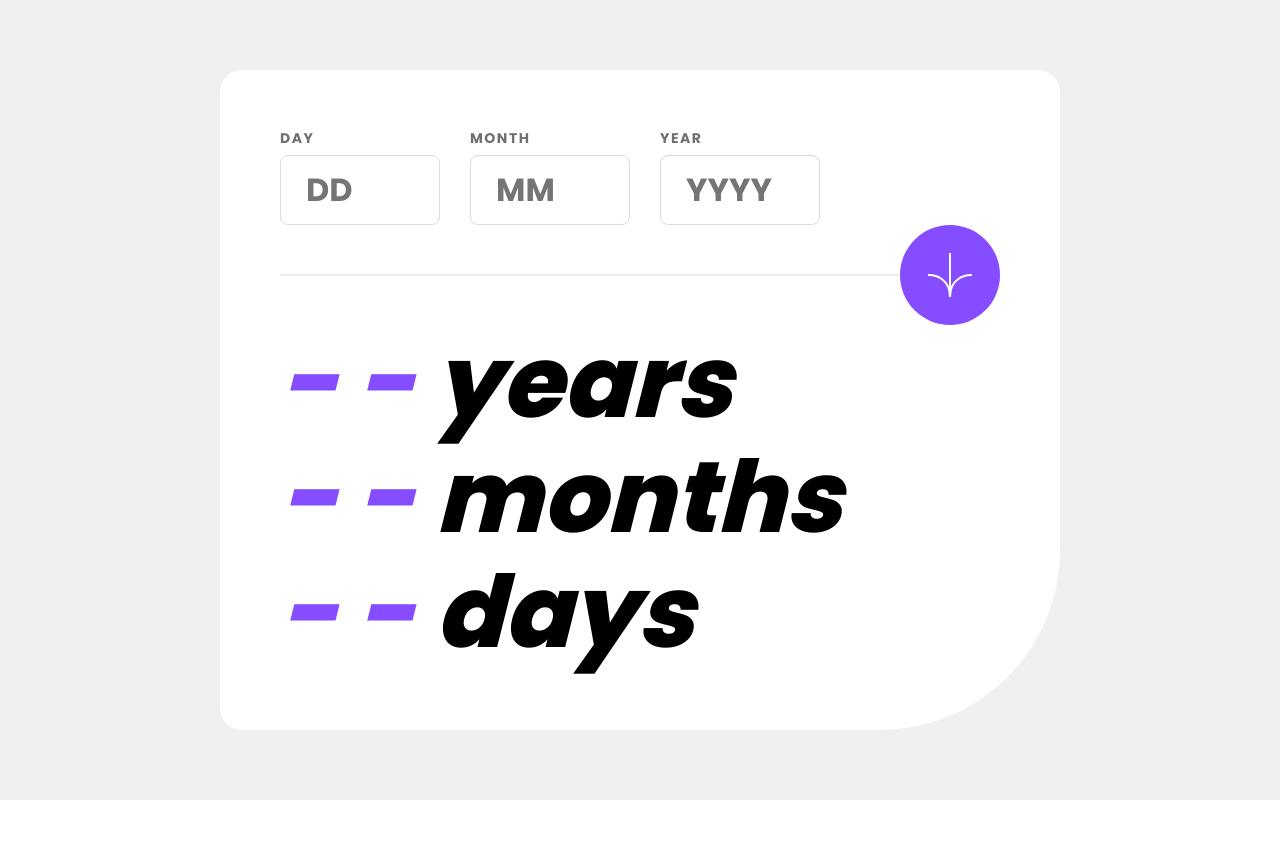
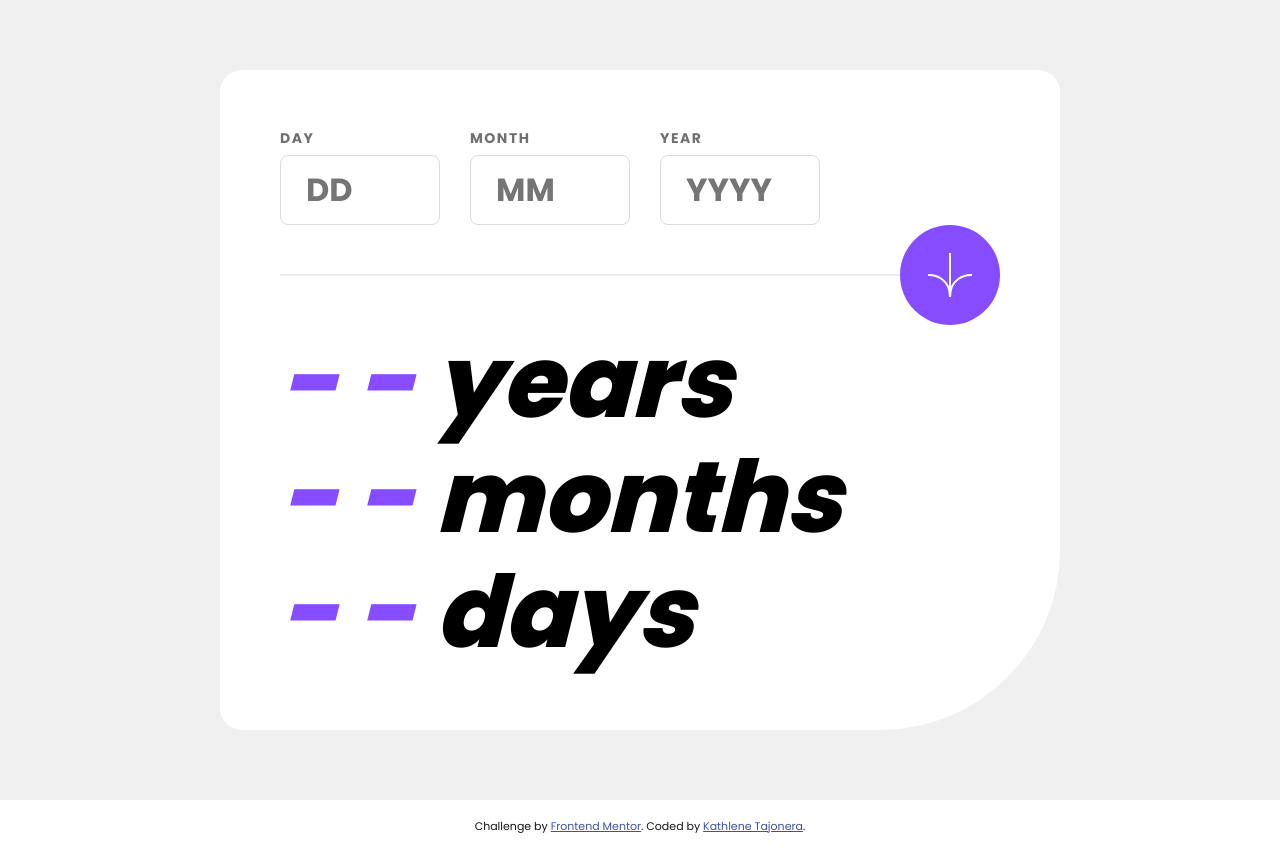
Before and after one commit to kathlenetajonera/age-calculator, a plain HTML site: page index.html in a window 1280 px wide. Before the commit the page ends 800 px from the top, so only its background shows below. Drawn offline with nearby package versions, Linux system fonts and the light colour scheme.

Commit message:
chore: added attribution

```diff
--- a/assets/scss/custom/components/_calculator.scss
+++ b/assets/scss/custom/components/_calculator.scss
@@ -159,3 +159,15 @@
         margin-right: em(20, 100);
     }
 }
+
+.attribution {
+    font-family: $mainFont;
+    font-size: em(12);
+    text-align: center;
+    padding: 20px 10px;
+    color: $offBlack;
+
+    a {
+        color: $offBlack;
+    }
+}
--- a/index.html
+++ b/index.html
@@ -97,14 +97,17 @@
             </div>
         </div>
 
-        <!-- <div class="attribution">
+        <div class="attribution">
             Challenge by
             <a
                 href="https://www.frontendmentor.io?ref=challenge"
                 target="_blank"
                 >Frontend Mentor</a
-            >. Coded by <a href="#">Kathlene Tajonera</a>.
-        </div> -->
+            >. Coded by
+            <a href="https://github.com/kathlenetajonera" target="_blank"
+                >Kathlene Tajonera</a
+            >.
+        </div>
 
         <script src="https://cdnjs.cloudflare.com/ajax/libs/moment.js/2.29.4/moment.min.js"></script>
         <script defer src="./assets/js/index.js"></script>
```
Also changed, not shown: assets/css/build.css.
